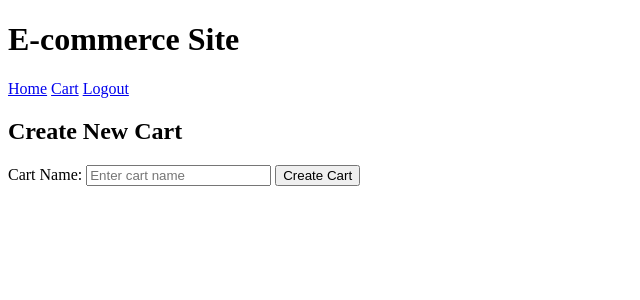
After one commit to HubertFijolek1/E-commerce-site, a Django app: page /cart/create_cart/ in a window 1280 px wide. The commit adds this page. Shown: the top 300 px of the page, without its empty margins (0-640 px from the left). Run offline with Django 4.2, Linux system fonts and the light colour scheme; the visitor is signed in with stand-in values (Sample User, id 1).

Commit message:
Add multi-cart support and enhance cart management
Refactor templates to support multiple carts and allow users to create, select, and clear carts. Modify views and models

```diff
--- a/cart/models.py
+++ b/cart/models.py
@@ -17,6 +17,7 @@ class Cart(models.Model):
     Model representing a shopping cart associated with a user.
     """
     user = models.ForeignKey(User, on_delete=models.CASCADE)
+    name = models.CharField(max_length=255, default="Default Cart")
     is_active = models.BooleanField(default=True)
 
     def __str__(self):
--- /dev/null
+++ b/cart/templates/cart/create_cart.html
@@ -0,0 +1,10 @@
+{% extends 'base.html' %}
+{% block content %}
+<h2>Create New Cart</h2>
+<form method="post">
+    {% csrf_token %}
+    <label for="name">Cart Name:</label>
+    <input type="text" name="name" id="name" placeholder="Enter cart name" required>
+    <button type="submit">Create Cart</button>
+</form>
+{% endblock %}
--- a/cart/urls.py
+++ b/cart/urls.py
@@ -6,6 +6,8 @@ urlpatterns = [
     path('remove/<int:product_id>/', views.remove_from_cart, name='remove_from_cart'),
     path('update/<int:product_id>/', views.update_cart, name='update_cart'),
     path('apply_discount/', views.apply_discount, name='apply_discount'),
-
+    path('create_cart/', views.create_cart, name='create_cart'),
+    path('select_cart/<int:cart_id>/', views.select_cart, name='select_cart'),
+    path('clear_cart/', views.clear_cart, name='clear_cart'),
     path('', views.cart_detail, name='cart_detail'),
 ]
--- a/cart/views.py
+++ b/cart/views.py
@@ -1,7 +1,7 @@
 from django.shortcuts import render, redirect, get_object_or_404
 from django.contrib import messages
 from .models import Product, DiscountCode, Cart, CartItem
-from django.contrib.auth.models import User
+from django.contrib.auth.decorators import login_required
 
 # Constants for tax and shipping
 TAX_RATE = 0.10  # 10% tax
@@ -20,8 +20,11 @@ def add_to_cart(request, product_id):
         return redirect('product_detail', product_id=product_id)
 
     if request.user.is_authenticated:
-        # Get or create the active cart for the user
-        cart, created = Cart.objects.get_or_create(user=request.user, is_active=True)
+        # Get the active cart for the user
+        cart = Cart.objects.filter(user=request.user, is_active=True).first()
+        if not cart:
+            messages.error(request, "No active cart found. Please select or create a cart.")
+            return redirect('cart_detail')
         # Check if the cart item already exists
         cart_item, created = CartItem.objects.get_or_create(cart=cart, product=product)
         total_quantity = cart_item.quantity + quantity
@@ -52,8 +55,10 @@ def cart_detail(request):
     total_price = 0
 
     if request.user.is_authenticated:
-        # Retrieve cart items from the database for logged-in users
-        cart = Cart.objects.filter(user=request.user, is_active=True).first()
+        # Retrieve all carts for the user
+        carts = Cart.objects.filter(user=request.user)
+        # Retrieve items from the active cart
+        cart = carts.filter(is_active=True).first()
         if cart:
             cart_items = CartItem.objects.filter(cart=cart)
             for item in cart_items:
@@ -64,7 +69,11 @@ def cart_detail(request):
                     'quantity': item.quantity,
                     'subtotal': subtotal
                 })
+        else:
+            cart_items = []
+            messages.error(request, "No active cart found. Please select or create a cart.")
     else:
+        carts = None
         # Retrieve cart items from session for guest users
         cart_items = request.session.get('cart_items', {})
         products = Product.objects.filter(id__in=cart_items.keys())
@@ -94,6 +103,7 @@ def cart_detail(request):
         'tax_amount': tax_amount,
         'shipping_cost': SHIPPING_COST,
         'final_total': final_total,
+        'carts': carts,
     }
     return render(request, 'cart/cart_detail.html', context)
 
@@ -154,3 +164,47 @@ def apply_discount(request):
     except DiscountCode.DoesNotExist:
         messages.error(request, "Invalid discount code.")
     return redirect('cart_detail')
+
+@login_required
+def create_cart(request):
+    """
+    View to allow users to create a new cart.
+    """
+    if request.method == 'POST':
+        name = request.POST.get('name', 'New Cart')
+        # Deactivate all other carts
+        Cart.objects.filter(user=request.user).update(is_active=False)
+        cart = Cart.objects.create(user=request.user, name=name, is_active=True)
+        messages.success(request, f"Cart '{name}' created and set as active.")
+        return redirect('cart_detail')
+    return render(request, 'cart/create_cart.html')
+
+@login_required
+def select_cart(request, cart_id):
+    """
+    View to allow users to select an existing cart as active.
+    """
+    # Deactivate all other carts
+    Cart.objects.filter(user=request.user).update(is_active=False)
+    cart = get_object_or_404(Cart, id=cart_id, user=request.user)
+    cart.is_active = True
+    cart.save()
+    messages.success(request, f"Cart '{cart.name}' is now active.")
+    return redirect('cart_detail')
+
+@login_required
+def clear_cart(request):
+    """
+    View to clear all items from the active cart.
+    """
+    if request.user.is_authenticated:
+        cart = Cart.objects.filter(user=request.user, is_active=True).first()
+        if cart:
+            CartItem.objects.filter(cart=cart).delete()
+            messages.success(request, "Cart cleared.")
+        else:
+            messages.error(request, "No active cart found to clear.")
+    else:
+        request.session['cart_items'] = {}
+        messages.success(request, "Cart cleared.")
+    return redirect('cart_detail')
```
Also changed, not shown: cart/templates/cart/cart_detail.html (+22 -8 lines), templates/base.html (renamed from templates/registration/base.html).
